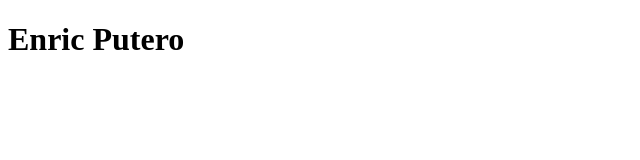
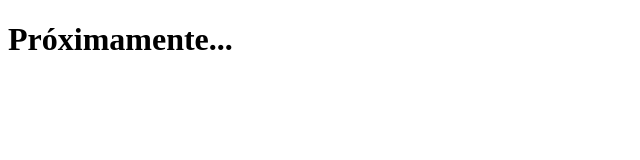
Before and after one commit to Frun04/2, a plain HTML site: page index.html in a window 1280 px wide. Shown: the whole page, without its empty margins (0-640 px from the left). Drawn offline with Linux system fonts and the light colour scheme.

Commit message:
Update index.html

```diff
--- a/index.html
+++ b/index.html
@@ -6,6 +6,6 @@
     <title>Document</title>
 </head>
 <body>
-     <h1>Enric Putero</h1>
+     <h1>Próximamente...</h1>
 </body>
 </html>
```
